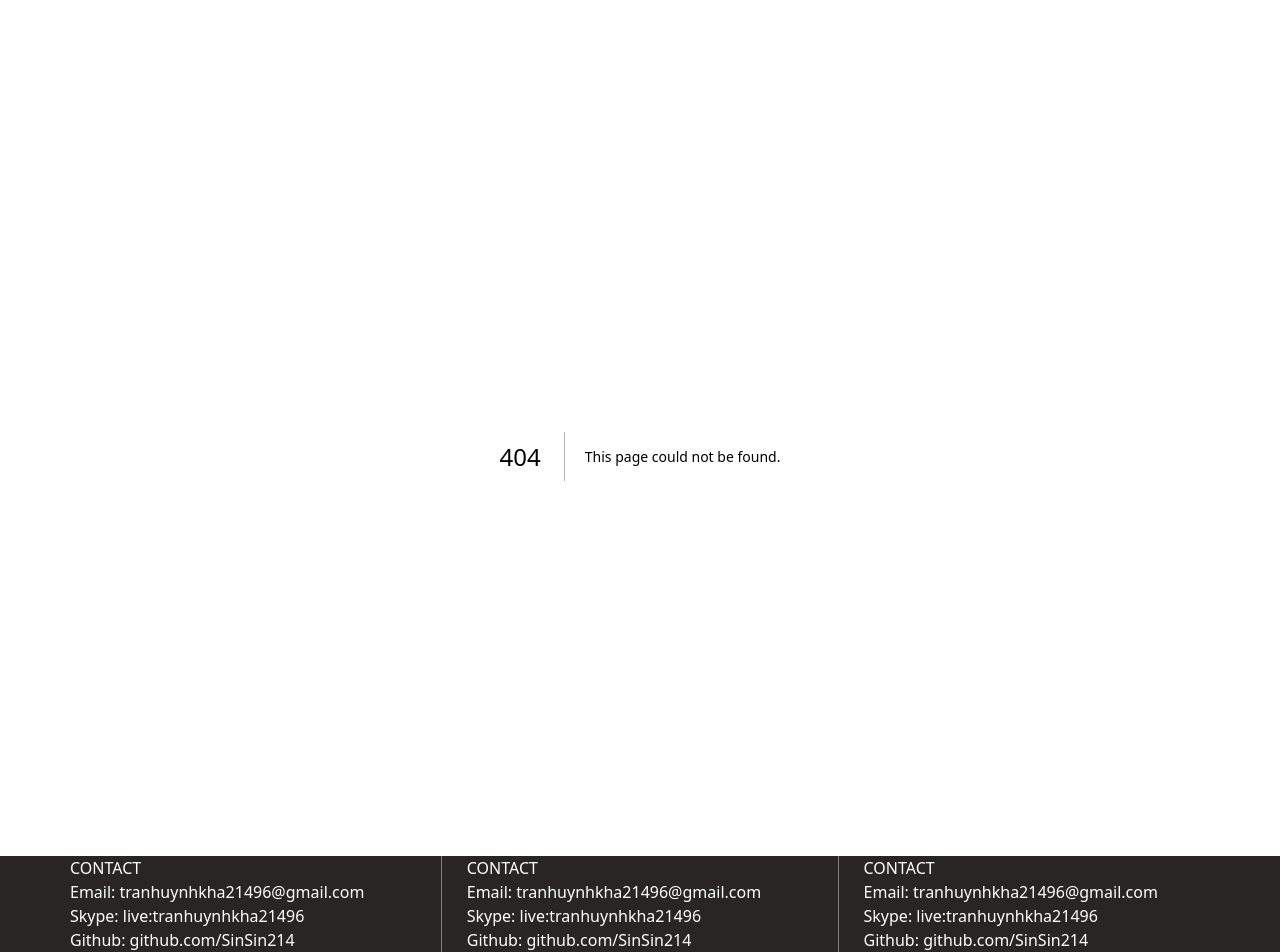
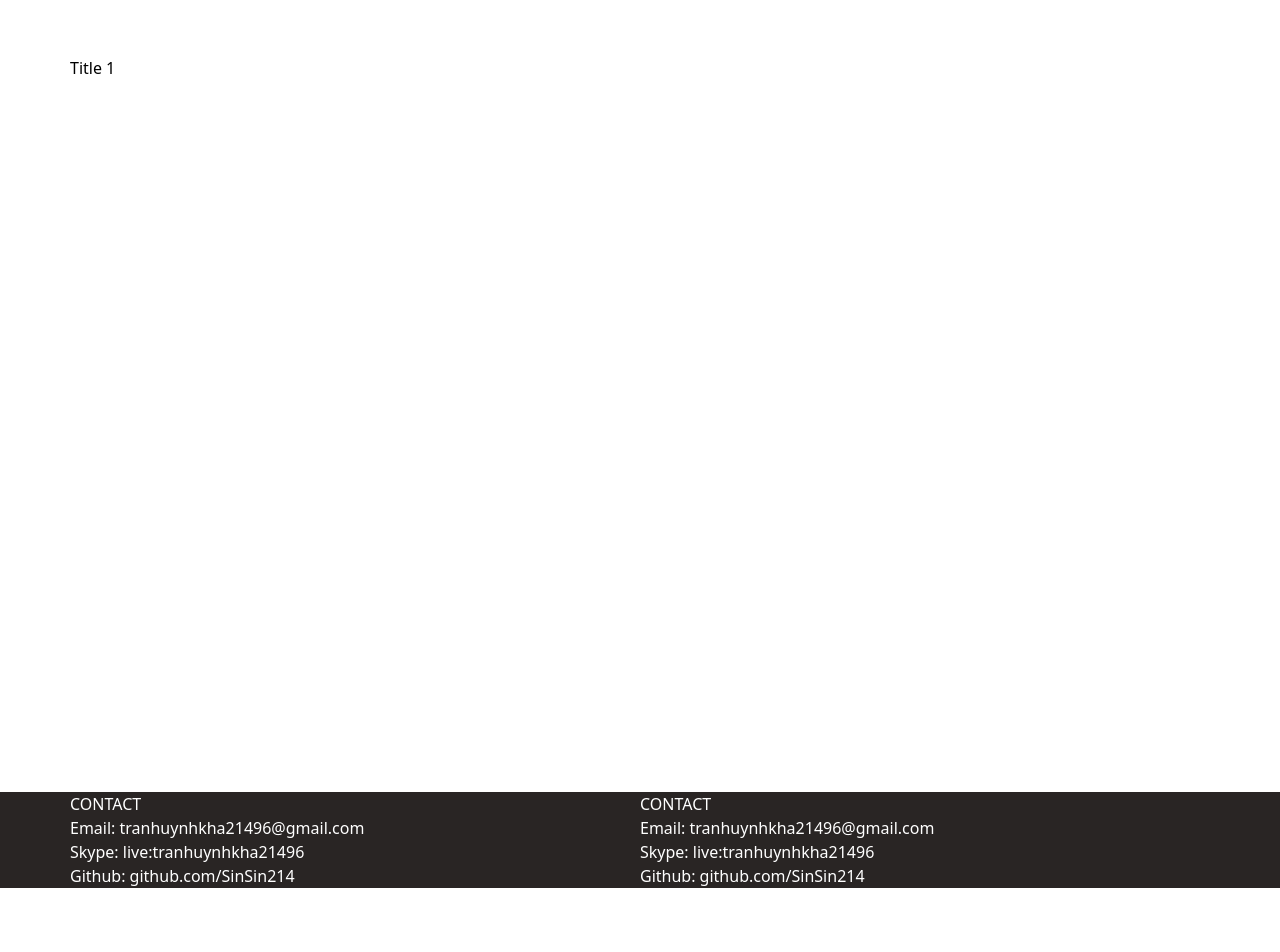
Before and after one commit to SinSin214/tripplan, a Next.js app: page /post/1 in a window 1280 px wide. Before the commit this address had no page. After the commit the page ends 888 px from the top, so only its background shows below. Built offline with nearby package versions, Linux system fonts and the light colour scheme.

Commit message:
fix: Post Detail

```diff
--- /dev/null
+++ b/api/api.tsx
@@ -0,0 +1,40 @@
+import { PostProps } from "@/utils/types";
+
+const posts = [
+    {
+        id: '1',
+        imageUrl: '/wallpaper.jpg',
+        content: 'Content 1',
+        title: 'Title 1',
+        createdAt: 2023,
+        createdBy: 'Kha'
+    },
+    {
+        id: '2',
+        imageUrl: '/wallpaper.jpg',
+        content: 'Content 2',
+        title: 'Title 2',
+        createdAt: 2023,
+        createdBy: 'Kha'
+    },
+    {
+        id: '3',
+        imageUrl: '/wallpaper.jpg',
+        content: 'Content 3',
+        title: 'Title 3',
+        createdAt: 2023,
+        createdBy: 'Kha'
+    }
+]
+
+export async function getPosts(): Promise<PostProps[]> {
+	let overviewPosts = posts;
+	await setTimeout(() => {}, 2000)
+	return overviewPosts;
+}
+
+export async function getPostById(id: string): Promise<PostProps | undefined> {
+    let postDetail = posts.find(item => item.id === id);
+    await setTimeout(() => {}, 2000);
+    return postDetail;
+}
--- a/app/components/Footer.tsx
+++ b/app/components/Footer.tsx
@@ -1,31 +1,21 @@
-import { Box } from "@mui/material";
-import { VerticalLine } from "./SmallThings";
-
 export default function Footer() {
     return (
-        <Box className="bg-stone-800 text-white py-10">
-            <Box className="flex limited-width-layout__content justify-between">
-                <Box className="flex flex-col w-full" >
+        <div className="bg-stone-800 text-white py-10">
+            <div className="flex limited-width-layout__content justify-between">
+                <div className="flex flex-col w-full" >
                     <label>CONTACT</label>
                     <text>Email: tranhuynhkha21496@gmail.com</text>
                     <text>Skype: live:tranhuynhkha21496</text>
                     <text>Github: github.com/SinSin214</text>
-                </Box>
-                <VerticalLine />
-                <Box className="flex flex-col w-full" >
+                </div>
+
+                <div className="flex flex-col w-full" >
                     <label>CONTACT</label>
                     <text>Email: tranhuynhkha21496@gmail.com</text>
                     <text>Skype: live:tranhuynhkha21496</text>
                     <text>Github: github.com/SinSin214</text>
-                </Box>
-                <VerticalLine />
-                <Box className="flex flex-col w-full" >
-                    <label>CONTACT</label>
-                    <text>Email: tranhuynhkha21496@gmail.com</text>
-                    <text>Skype: live:tranhuynhkha21496</text>
-                    <text>Github: github.com/SinSin214</text>
-                </Box>
-            </Box>
-        </Box>
+                </div>
+            </div>
+        </div>
     )
 }
--- a/app/components/SmallThings.tsx
+++ b/app/components/SmallThings.tsx
@@ -1,9 +1,6 @@
-import { Box } from "@mui/material";
-
-
 export function VerticalLine() {
     return (
-        <Box style={{
+        <div style={{
             backgroundColor: 'gray',
             width: '1px',
             height: 'auto',
@@ -11,6 +8,6 @@ export function VerticalLine() {
             marginRight: '25px',
             marginLeft: '25px'
         }}>
-        </Box>
+        </div>
     )
 }
--- a/app/layout.tsx
+++ b/app/layout.tsx
@@ -1,20 +1,7 @@
 'use client';
 import "./output.css";
-import { createTheme, ThemeProvider } from '@mui/material/styles';
 import Header from './components/Header';
 import Footer from "./components/Footer";
-
-const theme = createTheme({
-  palette: {
-    primary: {
-      main: '#000000',
-    },
-    secondary: {
-      main: '#ffffff',
-    },
-  },
-});
-
 
 export default function RootLayout({
   children,
@@ -24,13 +11,11 @@ export default function RootLayout({
   return (
     <html lang="en">
       <body>
-        <ThemeProvider theme={theme}>
           <Header />
           <main className="main">
             {children}
           </main>
           <Footer />
-        </ThemeProvider>
       </body>
     </html>
   )
--- /dev/null
+++ b/app/post/[id]/layout.tsx
@@ -0,0 +1,13 @@
+export default function PostDetailLayout({
+  children
+}: {
+  children: React.ReactNode
+}) {
+  return (
+      <main>
+          <main className="main">
+            {children}
+          </main>
+      </main>
+  )
+}
--- /dev/null
+++ b/app/post/[id]/page.tsx
@@ -0,0 +1,16 @@
+import { PostProps } from "@/utils/types";
+import * as API from "../../../api/api";
+
+export default async function PostDetail({params}: { params: { id: string}}) {
+    const postDetail = await getServerSideProps(params.id);
+    return (
+        <div className="limited-width-layout__content">
+            {postDetail ? postDetail.title : ''}
+        </div>
+    )
+}
+
+async function getServerSideProps(id: string) {
+	const postDetail: PostProps | undefined = await API.getPostById(id);
+	return postDetail;
+}
--- a/tsconfig.json
+++ b/tsconfig.json
@@ -20,9 +20,9 @@
       }
     ],
     "paths": {
-      "@/*": ["./*"]
+      "@/*": ["./*"],
     }
   },
-  "include": ["next-env.d.ts", "**/*.ts", "**/*.tsx", ".next/types/**/*.ts"],
+  "include": ["next-env.d.ts", "**/*.ts", "**/*.tsx", ".next/types/**/*.ts", "app/post/[id]"],
   "exclude": ["node_modules"]
 }
--- a/utils/types.ts
+++ b/utils/types.ts
@@ -2,5 +2,7 @@ export interface PostProps {
     id: string,
     imageUrl: string,
     content: string,
-    title: string
+    title: string,
+    createdBy: string,
+    createdAt: number
   }
```
Also changed, not shown: app/components/PostList.tsx (+23 -23 lines), app/page.tsx (+23 -51 lines).
